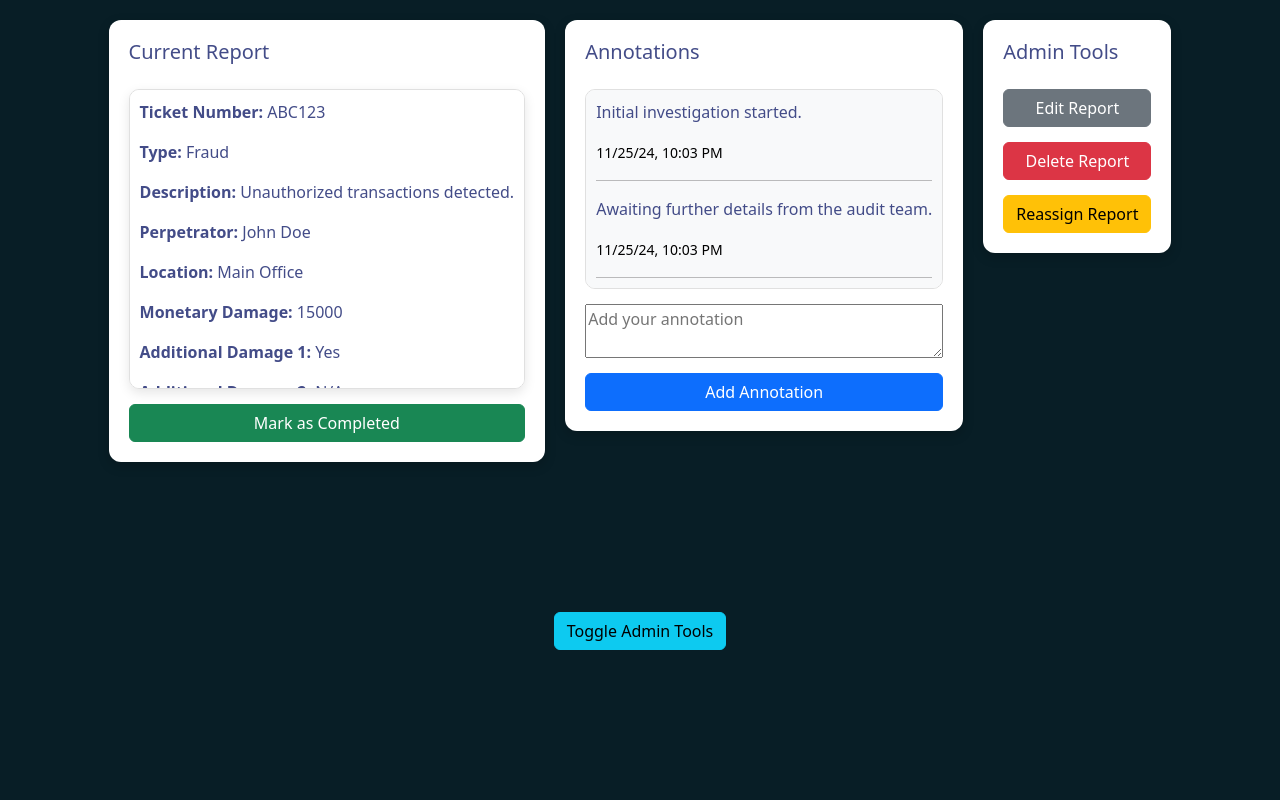
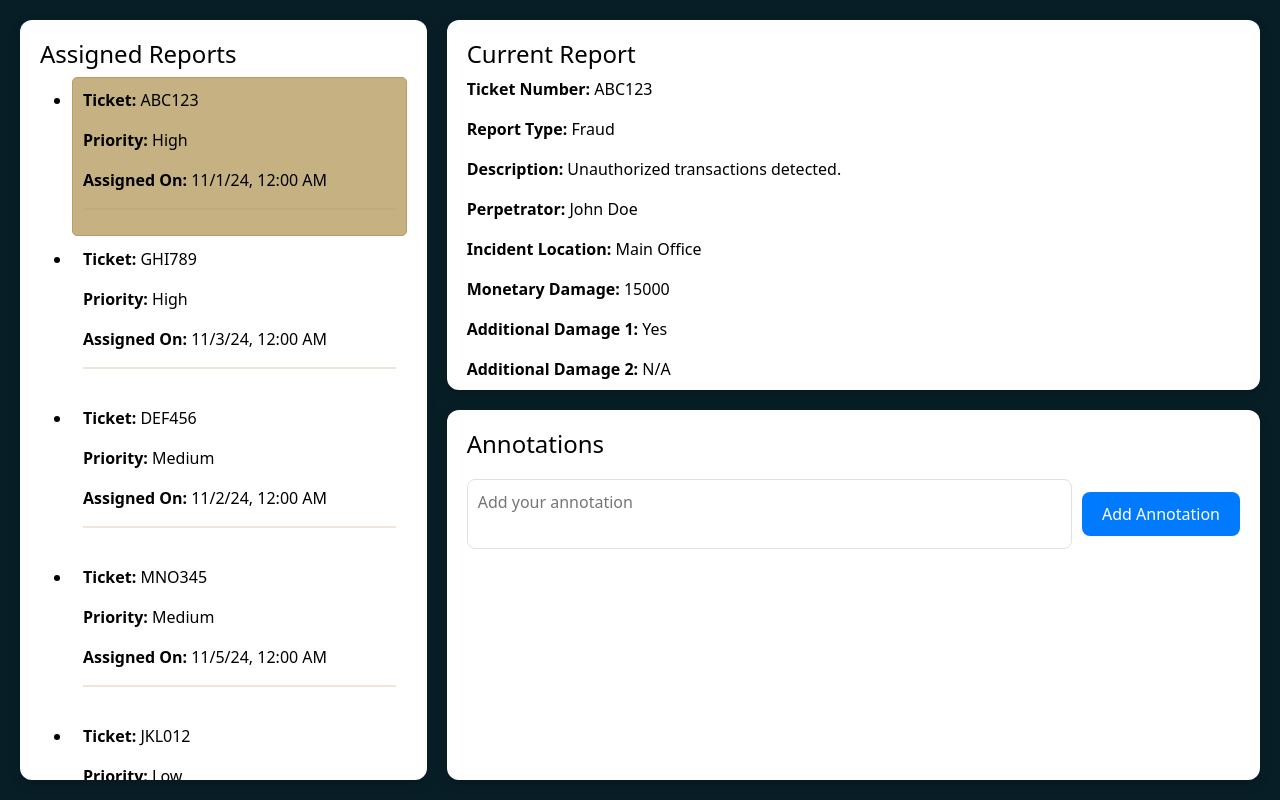
Before and after one commit to Crossfit202/Team-Quokka, an Angular app in the folder fraud-app/frontend/: page /admin-home in a window 1280 px wide. Built offline with nearby package versions, Linux system fonts and the light colour scheme.

Commit message:
updated reports view on the front end

```diff
--- a/fraud-app/frontend/src/app/admin-home/admin-home.component.css
+++ b/fraud-app/frontend/src/app/admin-home/admin-home.component.css
@@ -1,92 +1,125 @@
 /* Admin Home Container */
 .admin-home-container {
-    display: flex;
-    justify-content: center;
-    align-items: flex-start;
-    flex-wrap: wrap; /* Ensures responsiveness for smaller screens */
+  display: grid;
+  grid-template-columns: 1fr 2fr; /* Left column and right section */
+  grid-template-rows: 1fr 1fr; /* Two rows for the right section */
+  gap: 20px;
   min-height: 100vh;
-    background-color: #081E26; /* Match the welcome screen background */
   padding: 20px;
-    gap: 20px; /* Space between cards */
-    color: #FFFFFF; /* White text for headings and general page info */
+  background-color: #081E26;
+  color: #FFFFFF;
 }
 
-  /* General Card Style */
-  .card-layout {
-    background-color: #FFFFFF; /* Light background */
-    color: #000000; /* Black text for better contrast */
+/* Breadcrumb Navigation */
+.breadcrumbs {
+  display: flex;
+  gap: 5px;
+  list-style: none;
+  color: #FFFFFF;
+  margin-bottom: 20px;
+}
+
+.breadcrumbs li::after {
+  content: '>';
+  margin: 0 5px;
+  color: #C5B182;
+}
+
+.breadcrumbs li:last-child::after {
+  content: '';
+}
+
+/* Reports List Card */
+.reports-list-card {
+  grid-row: 1 / 3; /* Spans two rows */
+  background-color: #FFFFFF;
+  color: #000000;
   border-radius: 12px;
   box-shadow: 0 4px 12px rgba(0, 0, 0, 0.2);
   padding: 20px;
-    display: flex;
-    flex-direction: column;
-    gap: 15px; /* Space between internal elements */
+  overflow-y: auto;
+  height: calc(100vh - 40px); /* Full height with padding considered */
 }
 
-  .card-layout p {
-    color: #434C88; /* Consistent accent color */
-    font-size: 1rem;
-    line-height: 1.5;
-  }
-  .card-layout h4 {
-    color: #434C88; /* Consistent accent color */
-    font-size: 1.25rem;
-    margin-bottom: 10px;
+.reports-list-card li {
+  cursor: pointer;
+  padding: 10px;
+  border: 1px solid transparent;
+  border-radius: 5px;
+  transition: background-color 0.3s, border-color 0.3s;
 }
 
-  /* Responsive Adjustments */
-  @media (max-width: 768px) {
-    .card-layout {
-      flex: 1 1 100%; /* Full-width cards on smaller screens */
-      max-width: none;
+.reports-list-card li:hover {
+  background-color: #f0f0f0;
+}
+
+.reports-list-card li.selected {
+  background-color: #c5b182;
+  border-color: #bf9969;
+}
+
+/* Right Cards */
+.current-report-card,
+.annotations-card {
+  grid-column: 2 / 3;
+  background-color: #FFFFFF;
+  color: #000000;
+  border-radius: 12px;
+  box-shadow: 0 4px 12px rgba(0, 0, 0, 0.2);
+  padding: 20px;
+  overflow-y: auto;
+  height: calc((100vh - 60px) / 2); /* Matches left card height */
+}
+
+/* Divider Styling */
+.divider {
+  border-top: 2px solid #BF9969;
+  margin: 15px 0;
+}
+
+/* Input and Button Styling */
+.input-container {
+  display: flex;
+  align-items: center;
+  gap: 10px;
+  margin-top: 20px;
+}
+
+textarea {
+  flex: 1;
+  resize: none;
+  padding: 10px;
+  font-size: 1rem;
+  border: 1px solid #E0E0E0;
+  border-radius: 8px;
+}
+
+button {
+  flex: 0 0 auto;
+  padding: 10px 20px;
+  font-size: 1rem;
+  border: none;
+  border-radius: 8px;
+  background-color: #007BFF;
+  color: #FFFFFF;
+  cursor: pointer;
+  transition: background-color 0.3s ease;
+}
+
+button:hover {
+  background-color: #0056b3;
+}
+
+/* Animation */
+.fade-in {
+  animation: fadeIn 0.5s ease-in;
+}
+
+@keyframes fadeIn {
+  from {
+    opacity: 0;
+  }
+  to {
+    opacity: 1;
   }
 }
-
-  /* Current Report Card */
-.current-report-card {
-    max-height: 300px; /* Limit the visible height */
-    overflow-y: auto; /* Enable vertical scrolling when content overflows */
-    padding: 10px;
-    border: 1px solid #E0E0E0;
-    border-radius: 10px;
-    background-color: #FFFFFF; /* Light background */
-    box-shadow: 0 4px 12px rgba(0, 0, 0, 0.1); /* Subtle shadow */
-  }
-
-  /* Scrollbar Styling (Optional, for consistent look) */
-  .current-report-card::-webkit-scrollbar {
-    width: 8px;
-  }
-
-  .current-report-card::-webkit-scrollbar-thumb {
-    background: #BF9969; /* Accent color for the scrollbar */
-    border-radius: 4px;
-  }
-
-  .current-report-card::-webkit-scrollbar-thumb:hover {
-    background: #C5B182;
-  }
-
-  /* Annotations Card */
-.annotations-card {
-    max-height: 200px; /* Limit height */
-    overflow-y: auto; /* Enable scrolling */
-    padding: 10px;
-    border: 1px solid #E0E0E0;
-    border-radius: 10px;
-    background-color: #F8F9FA; /* Slightly different background */
-  }
-
-  /* Scrollbar Styling */
-  .annotations-card::-webkit-scrollbar {
-    width: 8px;
-  }
-
-  .annotations-card::-webkit-scrollbar-thumb {
-    background: #BF9969;
-    border-radius: 4px;
-  }
-
-  .annotations-card::-webkit-scrollbar-thumb:hover {
-    background: #C5B182;
-  }
--- a/fraud-app/frontend/src/app/admin-home/admin-home.component.html
+++ b/fraud-app/frontend/src/app/admin-home/admin-home.component.html
@@ -1,13 +1,30 @@
 <div class="admin-home-container">
-    <!-- Report Card -->
-    <div class="card-layout">
+
+  <!-- Left Card: Reports List -->
+  <div class="reports-list-card">
+    <h4>Assigned Reports</h4>
+    <ul>
+      <li
+        *ngFor="let report of sortedReports"
+        (click)="selectReport(report)"
+        [class.selected]="currentReport?.report_id === report.report_id"
+      >
+        <p><strong>Ticket:</strong> {{ report.ticket_number }}</p>
+        <p><strong>Priority:</strong> {{ report.priority }}</p>
+        <p><strong>Assigned On:</strong> {{ report.created_at | date: 'short' }}</p>
+        <hr class="divider" />
+      </li>
+    </ul>
+  </div>
+
+  <!-- Right Top Card: Current Report -->
+  <div class="current-report-card fade-in">
     <h4>Current Report</h4>
-        <div class="current-report-card">
     <p><strong>Ticket Number:</strong> {{ currentReport?.ticket_number || 'N/A' }}</p>
-          <p><strong>Type:</strong> {{ currentReport?.report_type || 'N/A' }}</p>
+    <p><strong>Report Type:</strong> {{ currentReport?.report_type || 'N/A' }}</p>
     <p><strong>Description:</strong> {{ currentReport?.description || 'N/A' }}</p>
     <p><strong>Perpetrator:</strong> {{ currentReport?.perpetrator || 'N/A' }}</p>
-          <p><strong>Location:</strong> {{ currentReport?.incident_location || 'N/A' }}</p>
+    <p><strong>Incident Location:</strong> {{ currentReport?.incident_location || 'N/A' }}</p>
     <p><strong>Monetary Damage:</strong> {{ currentReport?.monetary_damage || 'N/A' }}</p>
     <p><strong>Additional Damage 1:</strong> {{ currentReport?.additional_damage1 ? 'Yes' : 'N/A' }}</p>
     <p><strong>Additional Damage 2:</strong> {{ currentReport?.additional_damage2 ? 'Yes' : 'N/A' }}</p>
@@ -15,45 +32,22 @@
     <p><strong>Discovery Method:</strong> {{ currentReport?.discovery_method || 'N/A' }}</p>
     <p><strong>Status:</strong> {{ currentReport?.status || 'N/A' }}</p>
     <p><strong>Priority:</strong> {{ currentReport?.priority || 'N/A' }}</p>
-          <p><strong>Created At:</strong>
-            {{ currentReport?.created_at ? (currentReport?.created_at | date:'short') : 'N/A' }}
-          </p>
-
-          <p><strong>Updated At:</strong>
-            {{ currentReport?.updated_at ? (currentReport?.updated_at | date:'short') : 'N/A' }}
-          </p>
-
+    <p><strong>Created At:</strong> {{ currentReport?.created_at ? (currentReport?.created_at | date:'short') : 'N/A' }}</p>
+    <p><strong>Updated At:</strong> {{ currentReport?.updated_at ? (currentReport?.updated_at | date:'short') : 'N/A' }}</p>
 
   </div>
-        <button class="btn btn-success" (click)="markAsCompleted(currentReport?.report_id)">
-          Mark as Completed
-        </button>
-      </div>
 
-
-
-    <!-- Annotations Card -->
-    <div class="card-layout">
+  <!-- Right Bottom Card: Annotations -->
+  <div class="annotations-card fade-in" #annotationsContainer>
     <h4>Annotations</h4>
-        <div class="annotations-card">
-          <div *ngFor="let annotation of dummyAnnotations">
+    <div *ngFor="let annotation of currentAnnotations">
       <p>{{ annotation.content }}</p>
       <small>{{ annotation.created_at | date: 'short' }}</small>
-            <hr />
+      <hr class="divider" />
     </div>
-        </div>
+    <div class="input-container">
       <textarea [(ngModel)]="newAnnotation" placeholder="Add your annotation"></textarea>
       <button class="btn btn-primary" (click)="addAnnotation()">Add Annotation</button>
     </div>
-
-
-  <!-- Advanced Functions Card (Visible Only for Admins) -->
-  <div class="card-layout" *ngIf="isAdvancedUser">
-    <h4>Admin Tools</h4>
-    <button class="btn btn-secondary" (click)="editReport()">Edit Report</button>
-    <button class="btn btn-danger" (click)="deleteReport()">Delete Report</button>
-    <button class="btn btn-warning" (click)="reassignReport()">Reassign Report</button>
   </div>
-
-
-  <button class="btn btn-info" (click)="toggleAdvancedUser()">Toggle Admin Tools</button>
+</div>
--- a/fraud-app/frontend/src/app/admin-home/admin-home.component.ts
+++ b/fraud-app/frontend/src/app/admin-home/admin-home.component.ts
@@ -2,6 +2,8 @@ import { CommonModule } from '@angular/common';
 import { Component } from '@angular/core';
 import { FormsModule } from '@angular/forms';
 import { RouterModule } from '@angular/router';
+import { ElementRef, ViewChild } from '@angular/core';
+
 
 interface Report {
   report_id: number;
@@ -16,11 +18,10 @@ interface Report {
   ongoing: string;
   discovery_method: string;
   status: string;
-  priority: string;
+  priority: 'High' | 'Medium' | 'Low';
   created_at: Date;
   updated_at: Date;
 }
-
 
 @Component({
   selector: 'app-admin-home',
@@ -29,13 +30,12 @@ interface Report {
   styleUrls: ['./admin-home.component.css'],
 })
 export class AdminHomeComponent {
+  isAdvancedUser: boolean = true; // Default to true; toggle based on user role
+  @ViewChild('annotationsContainer') annotationsContainer!: ElementRef;
+  currentAnnotations: { report_id: number; content: string; created_at: Date }[] = [];
+  newAnnotation: string = '';
 
-  isAdvancedUser: boolean = false; // Default to false; toggle based on user role
-
-
-
-
-  // Dummy reports data
+  // Dummy Reports Data
   dummyReports: Report[] = [
     {
       report_id: 1,
@@ -54,44 +54,139 @@ export class AdminHomeComponent {
       created_at: new Date('2024-11-01'),
       updated_at: new Date('2024-11-20'),
     },
-    // Add more dummy data as needed
+    {
+      report_id: 2,
+      ticket_number: 'DEF456',
+      report_type: 'Theft',
+      description: 'Missing inventory from warehouse.',
+      perpetrator: 'Jane Smith',
+      incident_location: 'Warehouse',
+      monetary_damage: '2000',
+      additional_damage1: false,
+      additional_damage2: false,
+      ongoing: 'No',
+      discovery_method: 'Customer Complaint',
+      status: 'Assigned',
+      priority: 'Medium',
+      created_at: new Date('2024-11-02'),
+      updated_at: new Date('2024-11-21'),
+    },
+    {
+      report_id: 3,
+      ticket_number: 'GHI789',
+      report_type: 'Cybersecurity Breach',
+      description: 'Unauthorized access to employee data.',
+      perpetrator: 'Unknown',
+      incident_location: 'IT Department',
+      monetary_damage: '100000',
+      additional_damage1: true,
+      additional_damage2: true,
+      ongoing: 'Yes',
+      discovery_method: 'Internal Audit',
+      status: 'Assigned',
+      priority: 'High',
+      created_at: new Date('2024-11-03'),
+      updated_at: new Date('2024-11-22'),
+    },
+    {
+      report_id: 4,
+      ticket_number: 'JKL012',
+      report_type: 'Bribery',
+      description: 'Suspicious payments to contractors.',
+      perpetrator: 'Contractor',
+      incident_location: 'Regional Office',
+      monetary_damage: '5000',
+      additional_damage1: false,
+      additional_damage2: true,
+      ongoing: 'No',
+      discovery_method: 'Anonymous Tip',
+      status: 'Assigned',
+      priority: 'Low',
+      created_at: new Date('2024-11-04'),
+      updated_at: new Date('2024-11-23'),
+    },
+    {
+      report_id: 5,
+      ticket_number: 'MNO345',
+      report_type: 'Fraud',
+      description: 'Suspicious reimbursement claims.',
+      perpetrator: 'Employee A',
+      incident_location: 'Head Office',
+      monetary_damage: '3000',
+      additional_damage1: true,
+      additional_damage2: false,
+      ongoing: 'Yes',
+      discovery_method: 'Expense Report Review',
+      status: 'Assigned',
+      priority: 'Medium',
+      created_at: new Date('2024-11-05'),
+      updated_at: new Date('2024-11-24'),
+    },
   ];
-
 
   currentReport: Report | null = this.dummyReports[0];
 
-
-  // Dummy annotations data
+  // Dummy Annotations Data
   dummyAnnotations = [
-  { content: 'Initial investigation started.', created_at: new Date() },
-  { content: 'Awaiting further details from the audit team.', created_at: new Date() },
+    { report_id: 1, content: 'Initial investigation started.', created_at: new Date() },
+    { report_id: 1, content: 'Awaiting further details from the audit team.', created_at: new Date() },
+    { report_id: 2, content: 'Inventory checked, awaiting follow-up.', created_at: new Date() },
+    { report_id: 3, content: 'Breach reported to IT security.', created_at: new Date() },
   ];
 
-// New annotation input
-newAnnotation: string = '';
+  get sortedReports(): Report[] {
+    return this.dummyReports
+      .slice()
+      .sort((a, b) => {
+        // Priority sorting (High > Medium > Low)
+        const priorityOrder = { High: 3, Medium: 2, Low: 1 };
+        const priorityA = priorityOrder[a.priority] || 0;
+        const priorityB = priorityOrder[b.priority] || 0;
+
+        if (priorityA !== priorityB) {
+          return priorityB - priorityA; // Higher priority comes first
+        }
+
+        // Date sorting (Oldest first)
+        return a.created_at.getTime() - b.created_at.getTime();
+      });
+  }
 
 
-constructor() {
-  // Example: Set `isAdvancedUser` based on a role (for now, toggle manually)
-  this.isAdvancedUser = true; // Simulate an admin user; set dynamically in the future
+  selectReport(report: Report): void {
+    this.currentReport = report;
+
+    // Fetch annotations for the selected report
+    this.currentAnnotations = this.dummyAnnotations.filter(
+      (annotation) => annotation.report_id === report.report_id
+    );
   }
 
-// Method to add a new annotation
   addAnnotation() {
-  if (this.newAnnotation.trim()) {
-    this.dummyAnnotations.push({
+    if (this.newAnnotation.trim() && this.currentReport) {
+      const newAnnotation = {
+        report_id: this.currentReport.report_id,
         content: this.newAnnotation,
         created_at: new Date(),
-    });
-    this.newAnnotation = ''; // Clear the input
+      };
 
-    // Automatically change status to "In Progress" if current report is "Assigned"
-    if (this.currentReport?.status === 'Assigned') {
-      this.currentReport.status = 'In Progress';
-    }
+      this.dummyAnnotations.push(newAnnotation);
+      this.currentAnnotations.push(newAnnotation); // Update current annotations
+      this.newAnnotation = ''; // Clear input
+
+      // Scroll to the bottom
+      this.scrollToBottom();
     }
   }
 
+  private scrollToBottom() {
+    if (this.annotationsContainer) {
+      const element = this.annotationsContainer.nativeElement;
+      setTimeout(() => {
+        element.scrollTop = element.scrollHeight;
+      }, 0);
+    }
+  }
 
   markAsCompleted(reportId: number | undefined) {
     if (!reportId) {
@@ -106,30 +201,11 @@ markAsCompleted(reportId: number | undefined) {
     }
   }
 
-
   fetchNextReport() {
     this.currentReport = this.dummyReports.find((r) => r.status === 'Assigned') || null;
   }
 
-  viewAllReports() {
-    alert('Displaying all assigned reports (Placeholder for now).');
-  }
-
-  editReport() {
-    alert('Edit report functionality is not implemented yet.');
-  }
-
-  deleteReport() {
-    alert('Delete report functionality is not implemented yet.');
-  }
-
-  reassignReport() {
-    alert('Reassign report functionality is not implemented yet.');
-  }
-
-
   toggleAdvancedUser() {
     this.isAdvancedUser = !this.isAdvancedUser;
   }
-
 }
```
Lines whose indentation alone changed are shown as unchanged.
